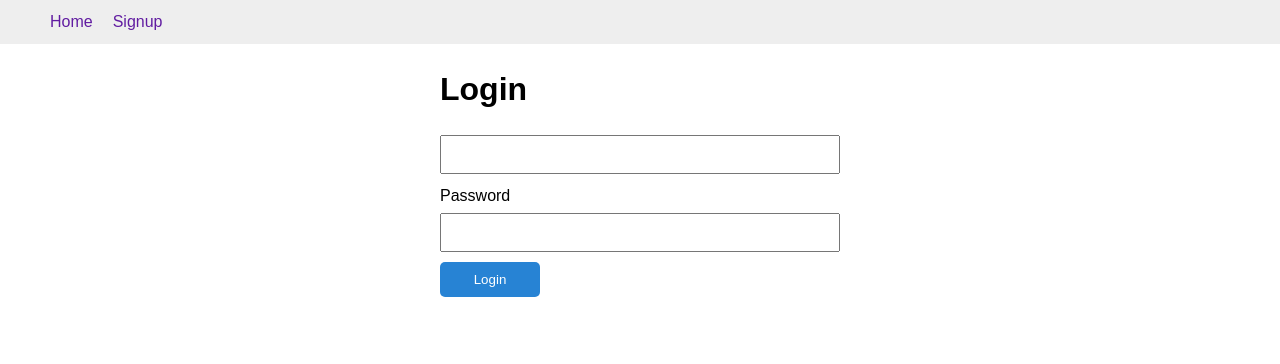
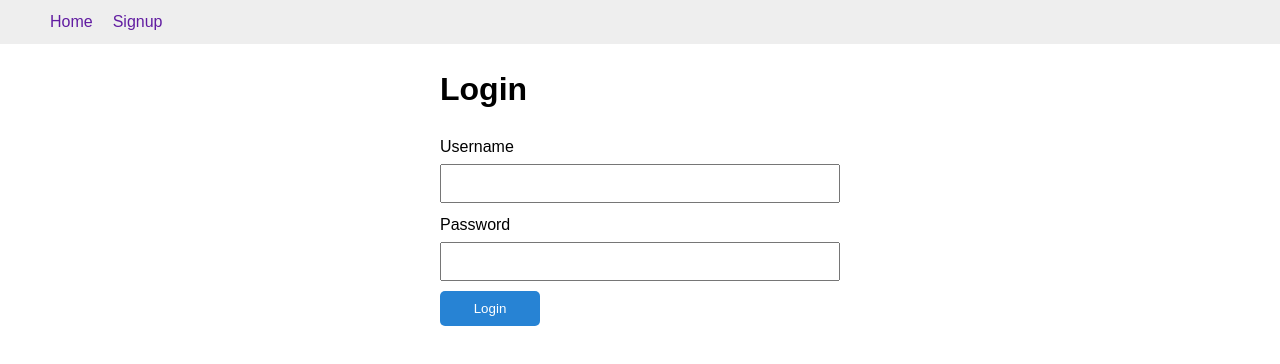
Before and after one commit to albert-08/auth-react, a React (Vite) app: page / in a window 1280 px wide. Shown: the top 364 px of the page. Built offline with nearby package versions, Linux system fonts and the light colour scheme.

Commit message:
connect login and signup to backend

```diff
--- /dev/null
+++ b/src/auth/constants.ts
@@ -0,0 +1 @@
+export const API_URL = "http://127.0.0.1:3100/api";
--- a/src/routes/Login.tsx
+++ b/src/routes/Login.tsx
@@ -1,12 +1,47 @@
 import { useState } from "react";
 import DefaultLayout from "../layout/DefaultLayout";
 import useAuth from "../hooks/useAuth";
-import { Navigate } from "react-router-dom";
+import { Navigate, useNavigate } from "react-router-dom";
+import { API_URL } from "../auth/constants";
+import { AuthResponseError } from "../types/types";
 
 export default function Login() {
   const [username, setUserName] = useState("");
   const [password, setPassword] = useState("");
+  const [errorResponse, setErrorResponse] = useState("");
+
   const auth = useAuth();
+  const goTo = useNavigate();
+
+  async function handleSubmit(e: React.FormEvent<HTMLFormElement>) {
+    e.preventDefault();
+
+    try {
+      const response = await fetch(`${API_URL}/login`, {
+        method: "POST",
+        headers: {
+          "Content-Type": "application/json"
+        },
+        body: JSON.stringify({
+          username,
+          password
+        })
+      });
+      if (response.ok) {
+        console.log("Login successfull");
+        setErrorResponse("");
+
+        goTo("/");
+      } else {
+        console.log("Something went wrong");
+        const json = await response.json() as AuthResponseError;
+        setErrorResponse(json.body.error);
+        return;
+      }
+    } catch (error) {
+      console.log(error);
+    }
+  }
 
   if (auth.isAuthenticated) {
     return <Navigate to="/dashboard" />;
@@ -14,9 +49,12 @@ export default function Login() {
 
   return (
     <DefaultLayout>
-      <form action="" className="form">
+      <form className="form" onSubmit={handleSubmit}>
         <h1>Login</h1>
 
+        {!!errorResponse && <div className="errorMessage">{errorResponse}</div>}
+
+        <label htmlFor="username">Username</label>
         <input
           type="text"
           name="username"
--- a/src/routes/Signup.tsx
+++ b/src/routes/Signup.tsx
@@ -1,13 +1,49 @@
 import { useState } from "react";
 import DefaultLayout from "../layout/DefaultLayout";
 import useAuth from "../hooks/useAuth";
-import { Navigate } from "react-router-dom";
+import { Navigate, useNavigate } from "react-router-dom";
+import { API_URL } from "../auth/constants";
+import { AuthResponseError } from "../types/types";
 
 export default function Signup() {
   const [name, setName] = useState("");
   const [username, setUserName] = useState("");
   const [password, setPassword] = useState("");
+  const [errorResponse, setErrorResponse] = useState("");
+
   const auth = useAuth();
+  const goTo = useNavigate();
+
+  async function handleSubmit(e: React.FormEvent<HTMLFormElement>) {
+    e.preventDefault();
+
+    try {
+      const response = await fetch(`${API_URL}/signup`, {
+        method: "POST",
+        headers: {
+          "Content-Type": "application/json"
+        },
+        body: JSON.stringify({
+          name,
+          username,
+          password
+        })
+      });
+      if (response.ok) {
+        console.log("User created successfully");
+        setErrorResponse("");
+
+        goTo("/");
+      } else {
+        console.log("Something went wrong");
+        const json = await response.json() as AuthResponseError;
+        setErrorResponse(json.body.error);
+        return;
+      }
+    } catch (error) {
+      console.log(error);
+    }
+  }
 
   if (auth.isAuthenticated) {
     return <Navigate to="/dashboard" />;
@@ -15,8 +51,10 @@ export default function Signup() {
 
   return (
     <DefaultLayout>
-      <form action="" className="form">
+      <form className="form" onSubmit={handleSubmit}>
         <h1>Signup</h1>
+
+        {!!errorResponse && <div className="errorMessage">{errorResponse}</div>}
 
         <label htmlFor="name">Name</label>
         <input
--- /dev/null
+++ b/src/types/types.ts
@@ -0,0 +1,19 @@
+export interface User {
+  _id: string;
+  name: string;
+  username: string;
+}
+
+export interface AuthResponse {
+  body: {
+    user: User;
+    accessToken: string;
+    refreshToken: string;
+  };
+}
+
+export interface AuthResponseError {
+  body: {
+    error: string;
+  };
+}
```
